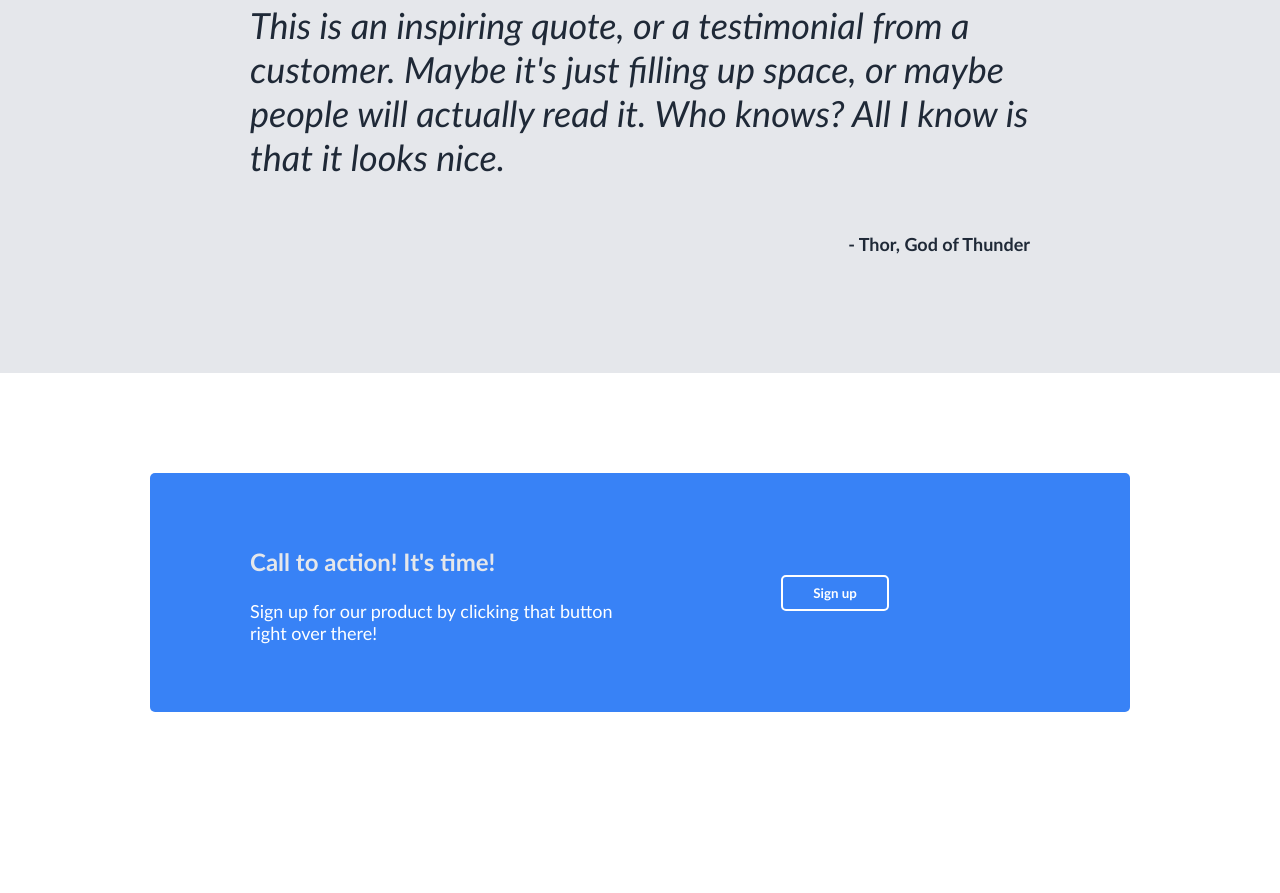
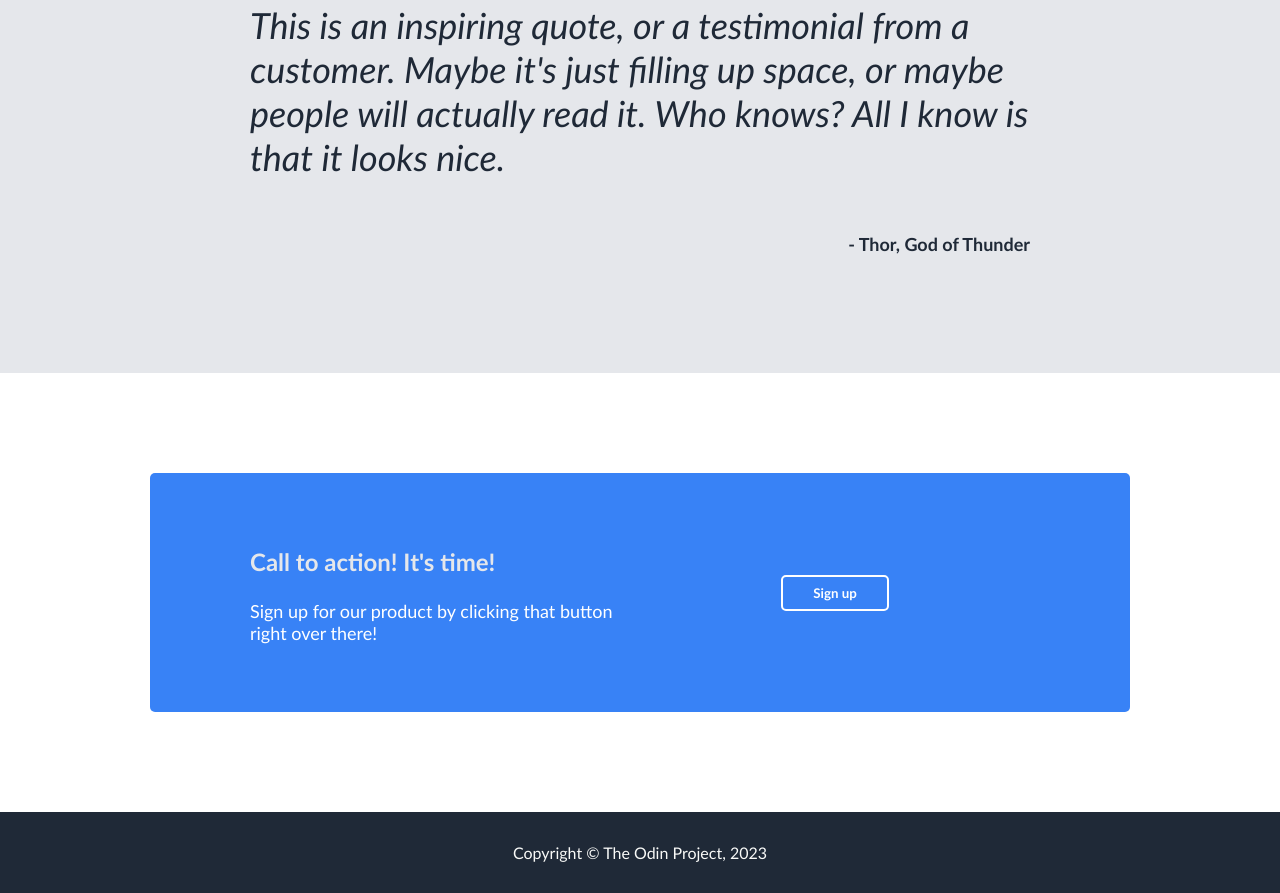
Before and after one commit to jhoannajera11/odin-css-project, a plain HTML site: page index.html in a window 1280 px wide. Shown: the part 1463-2356 px from the top of the page. Before the commit the page ends 2275 px from the top, so only its background shows below. Drawn offline with Linux system fonts and the light colour scheme.

Commit message:
Create footer

```diff
--- a/index.html
+++ b/index.html
@@ -79,5 +79,8 @@
         </div>
     </div>
 
+    <footer>
+        <p>Copyright © The Odin Project, 2023</p>
+    </footer>
 </body>
 </html>
--- a/style.css
+++ b/style.css
@@ -181,3 +181,12 @@ body {
     border: 2px white solid;
     border-radius: 5px;
 }
+
+footer {
+    background-color:#1f2937;
+    display: flex;
+    justify-content: center;
+    font-family: 'Gill Sans', 'Gill Sans MT', Calibri, 'Trebuchet MS', sans-serif;
+    color: #f9faf8;
+    padding: 15px 0px;
+}
```
